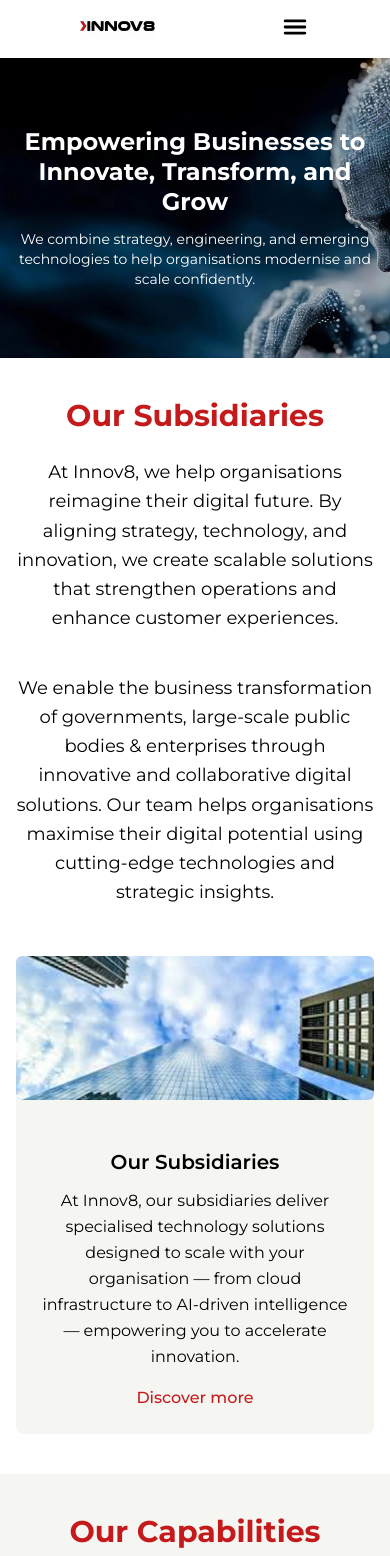
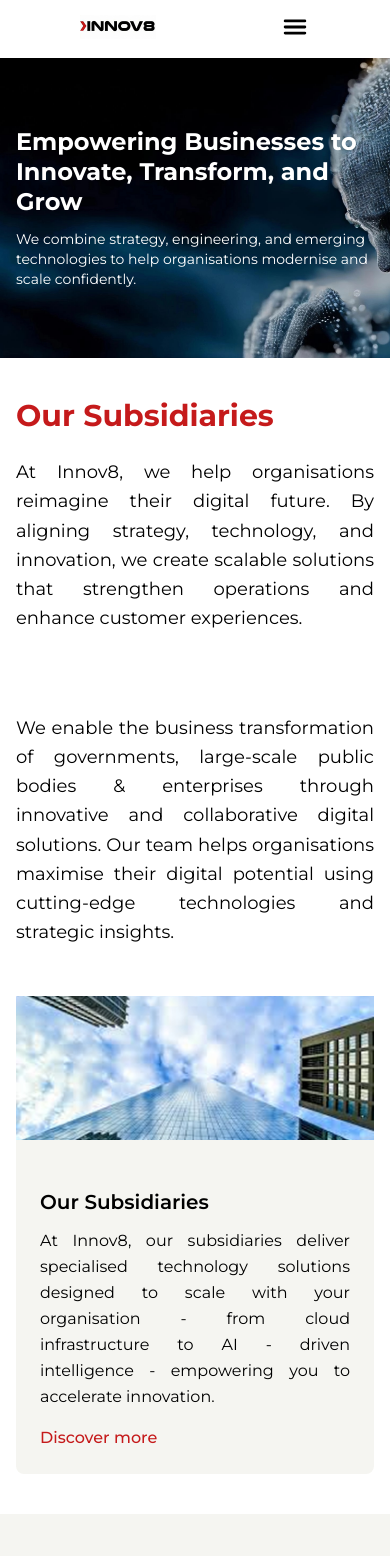
Before and after one commit to ChemyDigi/Innov8, a Next.js app in the folder innov8/: page /home in a window 390 px wide. Shown: the part 40-1596 px from the top of the page. Built offline with nearby package versions, Linux system fonts and the light colour scheme.

Commit message:
Bugs fixed

```diff
--- a/innov8/components/Home/Capabilities.tsx
+++ b/innov8/components/Home/Capabilities.tsx
@@ -31,24 +31,9 @@ export default function CapabilitiesSection() {
   return (
     <section className="bg-[#F5F5F1] text-black relative py-10">
       <div className="relative max-w-7xl mx-auto px-4">
+        <h2 className="text-3xl font-bold text-brand mb-6">Our Capabilities</h2>
 
-        {/* Title */}
-        <h2
-          className="
-            text-3xl font-bold text-brand mb-6
-            text-center md:text-left
-          "
-        >
-          Our Capabilities
-        </h2>
-
-        {/* Intro */}
-        <p
-          className="
-            text-lg mb-10
-            text-center md:text-justify
-          "
-        >
+        <p className="text-lg mb-10 text-justify">
           Our capabilities & technologies are designed to bring business value
           and address the specific challenges of organisations across different
           industries seeking to maximise their digital potential.
@@ -58,17 +43,11 @@ export default function CapabilitiesSection() {
         <div className="grid md:grid-cols-2 gap-6">
           {capabilities.map((item, index) => (
             <div key={index} className="bg-white rounded-lg p-4 shadow-sm">
-
-              {/* Header */}
               <button
                 onClick={() => toggleDropdown(index)}
-                className="
-                  w-full flex justify-between items-center
-                  text-left md:text-left
-                  text-center md:text-left
-                "
+                className="w-full flex justify-between items-center text-left"
               >
-                <span className="font-medium w-full">{item.title}</span>
+                <span className="font-medium">{item.title}</span>
 
                 <FaCaretDown
                   className={`transition-transform duration-300 text-brand size-6 cursor-pointer ${
@@ -77,29 +56,21 @@ export default function CapabilitiesSection() {
                 />
               </button>
 
-              {/* Content */}
+              {/* Dropdown Content */}
               <div
                 className={`transition-all overflow-hidden ${
                   openIndex === index ? "max-h-40 mt-3" : "max-h-0"
                 }`}
               >
-                <p className="text-sm text-center md:text-left">
-                  {item.description}
-                </p>
+                <p className="text-sm">{item.description}</p>
               </div>
             </div>
           ))}
         </div>
 
-        {/* Bottom Text */}
-        <p
-          className="
-            mt-10
-            text-center md:text-justify
-          "
-        >
-          We help organizations adopt modern platforms, secure digital ecosystems,
-          and explore future-ready technologies.
+        <p className="mt-10 text-justify">
+          We help organizations adopt modern platforms, secure digital
+          ecosystems, and explore future-ready technologies.
         </p>
       </div>
     </section>
--- a/innov8/components/Home/HeroSection.tsx
+++ b/innov8/components/Home/HeroSection.tsx
@@ -4,42 +4,27 @@ export default function HeroSection() {
   return (
     <section className="relative w-full">
       <Image
-        src="/images/home/Hero.jpg"
+        src="/images/home/Hero.jpg" // your uploaded image path
         alt="Hero background"
         width={2000}
         height={1000}
         className="w-full h-[300px] sm:h-[400px] md:h-[500px] lg:h-[600px] object-cover"
       />
 
-      <div
-        className="
-          absolute inset-0 flex items-center
-          px-4 sm:px-8 md:px-16 lg:px-24 xl:px-40
+      <div className="absolute inset-0 flex items-center px-4 sm:px-8 md:px-16 lg:px-24 xl:px-40">
+        <div className="w-full flex justify-start">
+          <div className="max-w-3xl text-white">
+            <h1 className="text-2xl sm:text-3xl md:text-4xl lg:text-5xl font-bold leading-tight">
+              Empowering Businesses to
+              <br />
+              Innovate, Transform, and <br /> Grow
+            </h1>
 
-          justify-center
-          lg:justify-start
-          text-center
-          lg:text-left
-        "
-      >
-        <div
-          className="
-            w-full
-            max-w-3xl
-            text-white
-            mx-auto
-            lg:mx-0
-          "
-        >
-          <h1 className="text-2xl sm:text-3xl md:text-4xl lg:text-5xl font-bold leading-tight">
-            Empowering Businesses to<br />
-            Innovate, Transform, and <br /> Grow
-          </h1>
-
-          <p className="mt-3 sm:mt-4 text-sm sm:text-base md:text-lg max-w-xl mx-auto lg:mx-0">
-            We combine strategy, engineering, and emerging technologies
-            to help organisations modernise and scale confidently.
-          </p>
+            <p className="mt-3 sm:mt-4 text-sm sm:text-base md:text-lg max-w-xl">
+              We combine strategy, engineering, and emerging technologies to
+              help organisations modernise and scale confidently.
+            </p>
+          </div>
         </div>
       </div>
     </section>
--- a/innov8/components/Home/Subsidiaries.tsx
+++ b/innov8/components/Home/Subsidiaries.tsx
@@ -5,84 +5,49 @@ export default function Subsidiaries() {
   return (
     <section className="relative py-10 bg-white">
       <div className="relative max-w-7xl mx-auto px-4">
+        <h2 className="text-3xl font-bold text-brand mb-6">Our Subsidiaries</h2>
 
-        {/* Title */}
-        <h2
-          className="
-            text-3xl font-bold text-brand mb-6
-            text-center md:text-left
-          "
-        >
-          Our Subsidiaries
-        </h2>
-
-        {/* Two Paragraphs */}
-        <div className="grid md:grid-cols-2 gap-10 md:gap-20 text-black">
-          <p
-            className="
-              text-lg leading-relaxed
-              text-center md:text-justify
-            "
-          >
+        <div className="grid md:grid-cols-2 gap-20 text-black">
+          <p className="text-lg leading-relaxed text-justify">
             At Innov8, we help organisations reimagine their digital future. By
             aligning strategy, technology, and innovation, we create scalable
-            solutions that strengthen operations and enhance customer experiences.
+            solutions that strengthen operations and enhance customer
+            experiences.
           </p>
 
-          <p
-            className="
-              text-lg leading-relaxed
-              text-center md:text-justify
-            "
-          >
+          <p className="text-lg leading-relaxed text-justify">
             We enable the business transformation of governments, large-scale
             public bodies & enterprises through innovative and collaborative
-            digital solutions. Our team helps organisations maximise their digital
-            potential using cutting-edge technologies and strategic insights.
+            digital solutions. Our team helps organisations maximise their
+            digital potential using cutting-edge technologies and strategic
+            insights.
           </p>
         </div>
 
-        {/* Image + Text Box */}
-        <div
-          className="
-            mt-12 bg-[#F5F5F1] rounded-lg
-            flex flex-col md:flex-row
-            gap-6 md:gap-10
-            items-center md:items-start
-            text-center md:text-left
-          "
-        >
+        <div className="mt-12 bg-[#F5F5F1] rounded-lg flex flex-col md:flex-row gap-6">
           <Image
             src="/images/home/home1.jpg"
             alt="Subsidiary building"
             width={500}
             height={350}
-            className="object-cover w-full md:w-[45%] rounded-md"
+            className="object-cover"
           />
 
-          <div className="p-6 md:p-8">
+          <div className="p-6">
             <h3 className="text-xl font-semibold mb-3 text-black">
               Our Subsidiaries
             </h3>
-
-            <p className="text-black leading-relaxed text-center md:text-justify">
-              At Innov8, our subsidiaries deliver specialised technology solutions
-              designed to scale with your organisation — from cloud infrastructure
-              to AI-driven intelligence — empowering you to accelerate innovation.
+            <p className="text-black leading-relaxed text-justify">
+              At Innov8, our subsidiaries deliver specialised technology
+              solutions designed to scale with your organisation - from cloud
+              infrastructure to AI - driven intelligence - empowering you to
+              accelerate innovation.
             </p>
-
-            <a
-              href="#"
-              className="
-                text-brand font-medium mt-4 block
-                text-center md:text-left
-              "
-            >
+            <a href="#" className="text-brand mt-4 block font-medium">
               Discover more
             </a>
           </div>
         </div>
-
       </div>
     </section>
   );
--- a/innov8/components/Home/SuccessSection.tsx
+++ b/innov8/components/Home/SuccessSection.tsx
@@ -20,7 +20,6 @@ export default function SuccessSection() {
                 flex flex-col md:flex-row
                 gap-6
                 p-4 md:p-6
-                -mt-12
             "
         >
           <div className="p-2 md:p-4 flex-1">
--- a/innov8/components/Home/Sustainability.tsx
+++ b/innov8/components/Home/Sustainability.tsx
@@ -20,7 +20,6 @@ export default function Sustainability() {
                 flex flex-col md:flex-row
                 gap-6
                 p-4 md:p-6
-                -mt-12
             "
         >
           <div className="p-2 md:p-4 flex-1">
--- a/innov8/components/Home/WorkSection.tsx
+++ b/innov8/components/Home/WorkSection.tsx
@@ -2,7 +2,6 @@ export default function WorkSection() {
   return (
     <section className="py-20 bg-white">
       <div className="relative max-w-7xl mx-auto p-10 bg-[#F5F5F1] flex flex-col md:flex-row items-start md:items-center justify-between">
-
         {/* LEFT CONTENT */}
         <div className="md:w-3/4">
           <h2 className="text-3xl md:text-4xl font-semibold text-black">
@@ -27,7 +26,6 @@ export default function WorkSection() {
             Get in touch
           </button>
         </div>
-
       </div>
     </section>
   );
```
Also changed, not shown: innov8/components/Home/IndustrySolutions.tsx (+22 -37 lines), innov8/components/Home/InsightsSection.tsx (+9 -22 lines). Lines whose indentation alone changed are shown as unchanged.
